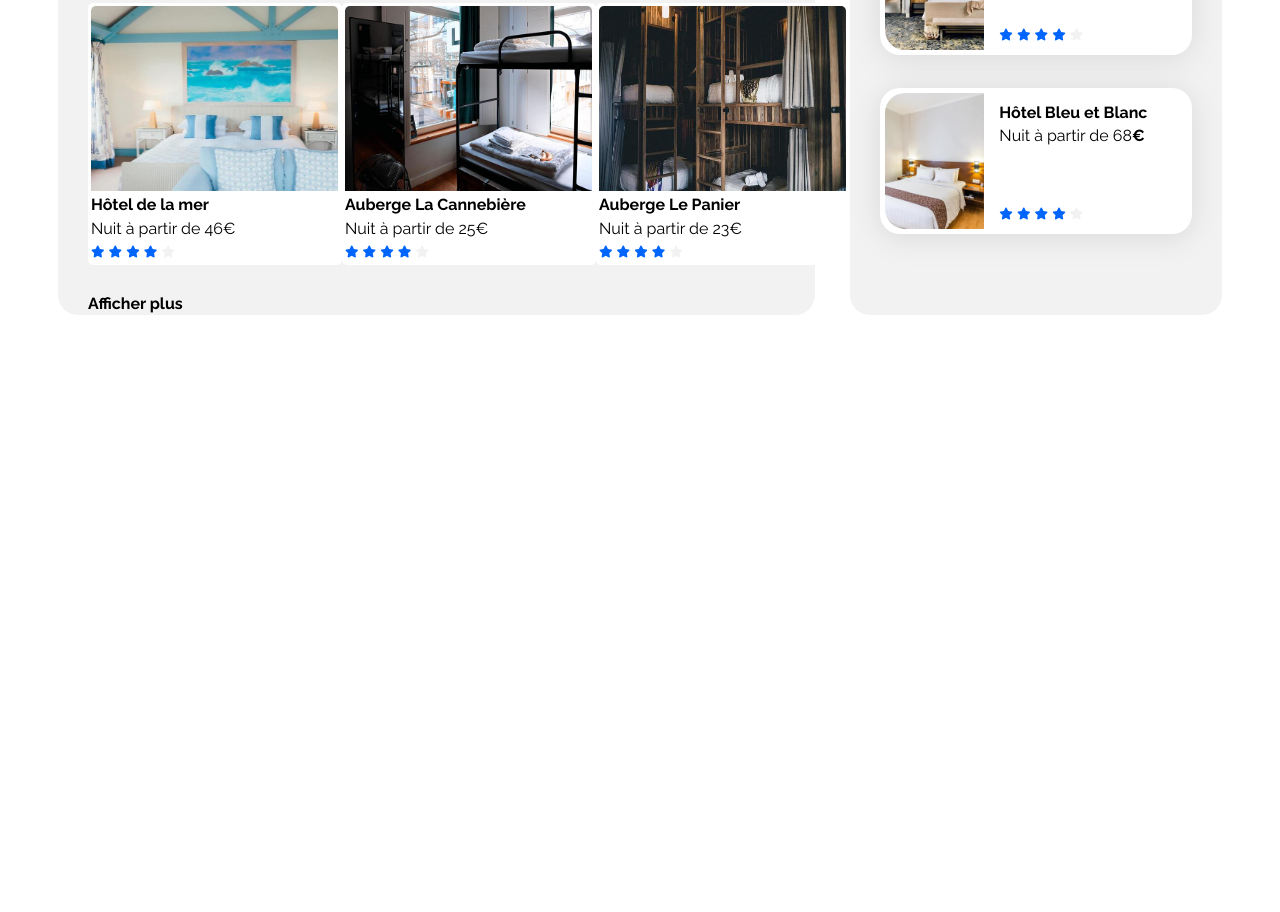
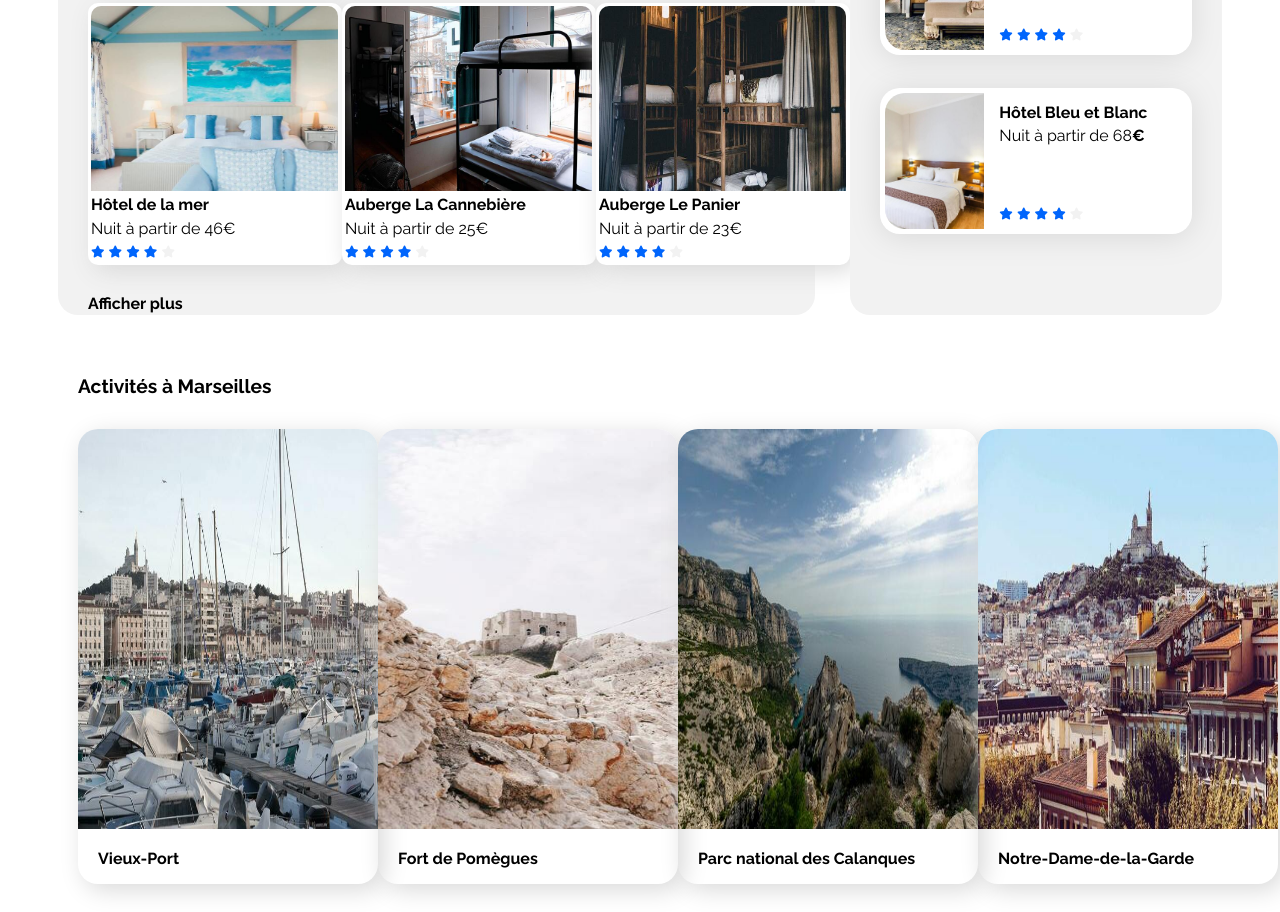
Before and after one commit to JBPhilippe/Projet-2-Booki, a plain HTML site: page Index.html in a window 1280 px wide. Shown: the part 754-1666 px from the top of the page. Before the commit the page ends 1077 px from the top, so only its background shows below. Drawn offline with Linux system fonts and the light colour scheme.

Commit message:
PRemière version section activités

```diff
--- a/Index.html
+++ b/Index.html
@@ -69,7 +69,7 @@
 
                    </div>
 
-                </div>
+            </div>
 
                 <div class="information">
                     <i class="fa-solid fa-info"></i>
@@ -214,9 +214,10 @@
 
                     <div class="afficher_plus">
                         <a href="#"> Afficher plus </a>
-                        </div>
+                    </div>
 
                 </section>
+
                 <section class="populaires">
                     <div class="populaires-title">
                         <h2 class="section-title">Les plus populaires</h2>
@@ -284,6 +285,32 @@
                     </div>
                 </section>
             </div>
+
+            <div class="activites">
+
+                <h5> Activités à Marseilles</h5>
+
+                <div class="zone_activites">
+
+                    <div class="carte_activite">
+                        <img src="images/activities/reno-laithienne.jpg" alt="Image du Vieux Port" title="Image du Vieux Port">
+                        <p> Vieux-Port </p>
+                    </div>
+                    <div class="carte_activite">
+                        <img src="images/activities/paul-hermann.jpg" alt="Image de Fort de Pomègues" title="Image du Fort de Pomègues">
+                        <p> Fort de Pomègues </p>
+                    </div>
+                    <div class="carte_activite">
+                        <img src="images/activities/kilyan-sockalingum.jpg" alt="Image du parc des Calanques" title="Image du parc des Calanques">
+                        <p> Parc national des Calanques </p>
+                    </div>
+                    <div class="carte_activite">
+                        <img src="images/activities/florian-wehde.jpg" alt="Image de Notre-Dame-de-la-Garde" title="Image de Notre-Dame-de-la-Garde">
+                        <p> Notre-Dame-de-la-Garde </p>
+                    </div>
+
+                </div>
+            </div>
         </main>
         <footer></footer>
     </div>
--- a/css/style.css
+++ b/css/style.css
@@ -232,16 +232,17 @@ h3 {
 .hebergement_carte img {
     width: 247px;
     height: 185px;
-    border-radius: 5px 5px 0px 0px;
+    border-radius: 10px 10px 0px 0px;
     justify-content: right;
 
 }
 .hebergement_carte .carte {
     background-color: white;
-    border-radius: 5px 5px 5px 5px;
+    border-radius: 10px 10px 10px 10px;
     width: 250px;
     padding: 3px;
     padding-right: 1px;
+    box-shadow: 6px 6px 25px #d9d9d9;
  }
 
 .carte h4 {
@@ -307,7 +308,41 @@ h3 {
     margin-bottom: 5px;
 }
 
+/******** Activités ********/
 
+.activites {
+    display: flex;
+    flex-direction: column;
+    padding: 20px;
+}
+
+h5 {
+    margin-top: 40px;
+    font-size: larger;
+}
+
+.zone_activites {
+    display: flex;
+    flex-direction: row;
+    justify-content: space-between;
+}
+
+.zone_activites img {
+    width: 300px;
+    height: 400px;
+    border-radius: 20px 20px 0px 0px;
+}
+
+.carte_activite {
+    box-shadow: 6px 6px 25px #d9d9d9;
+    border-radius: 20px;
+}
+
+.carte_activite p {
+    margin-left: 20px;
+
+    font-weight: bold;
+}
 
 
 /* Le code ci-dessous correspond à la version responsive uniquement */
```
